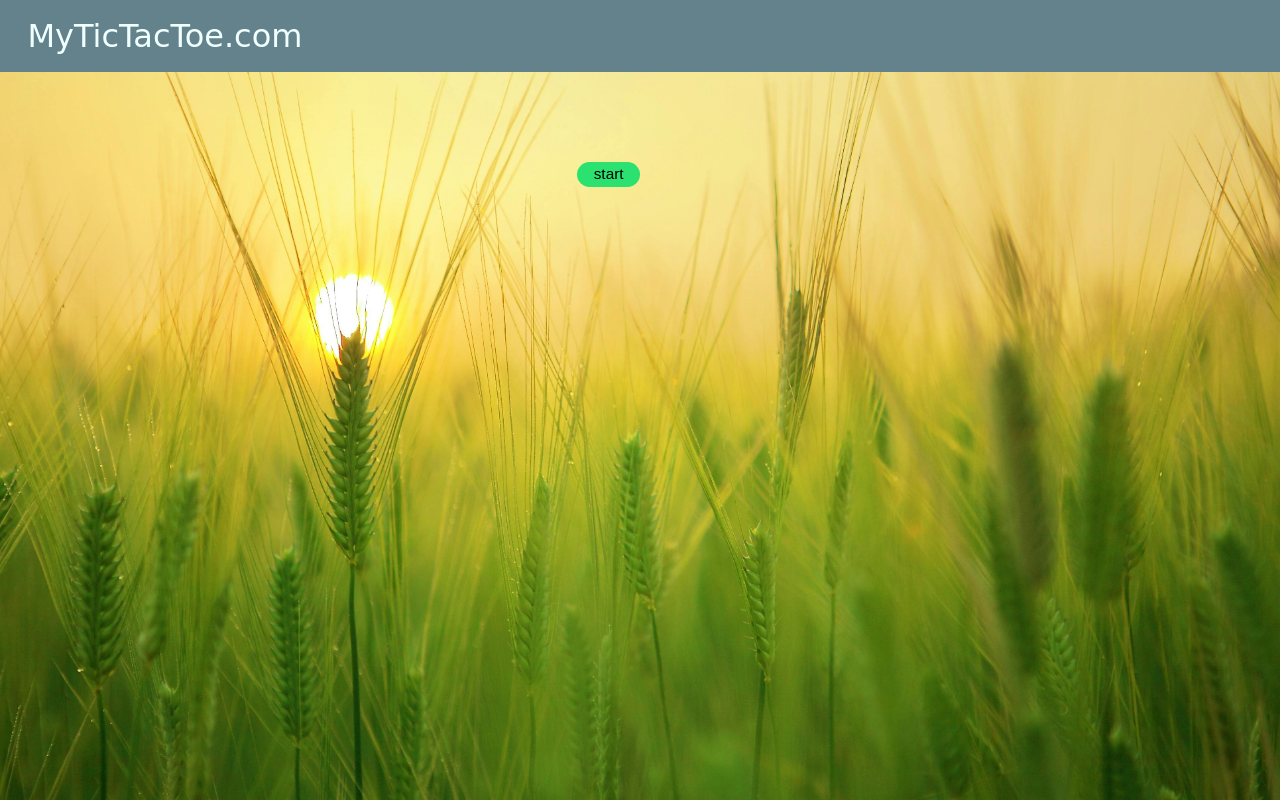
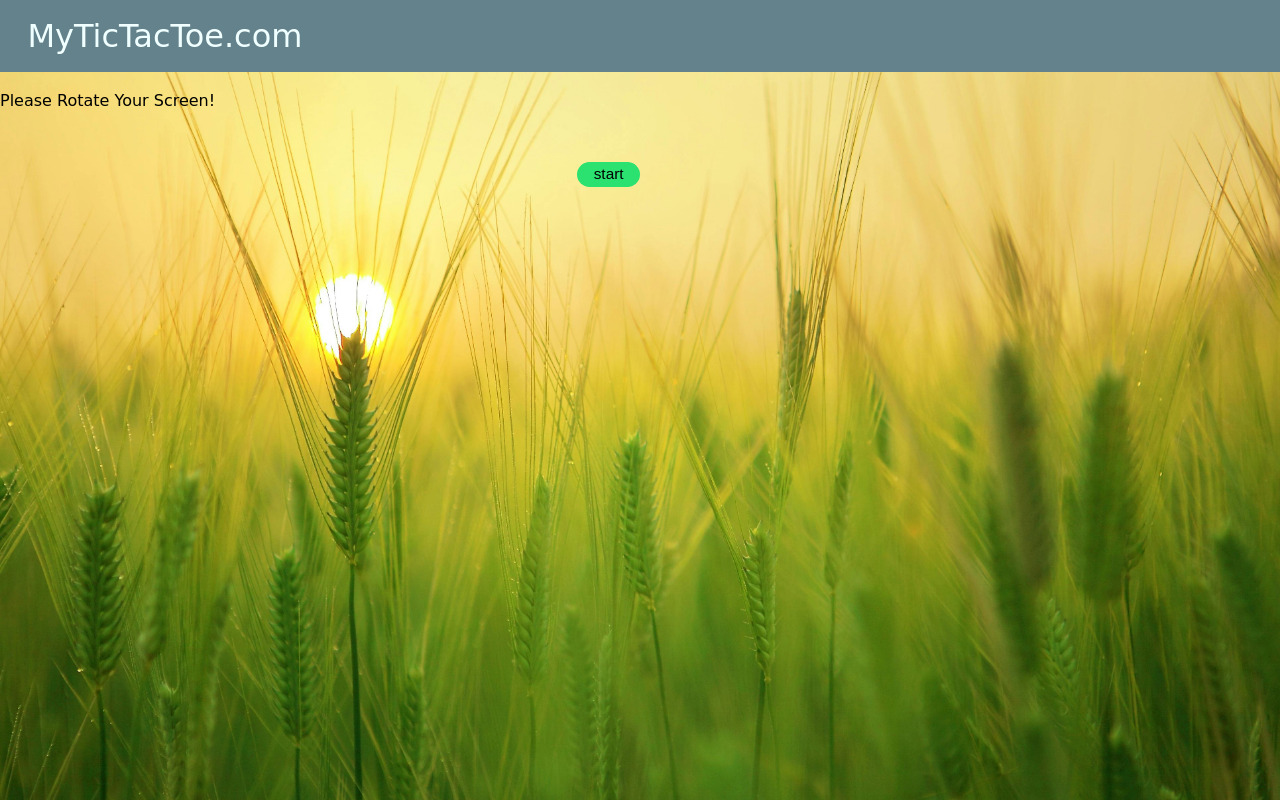
Before and after one commit to sachin-jha7/tic_tac_toe-game, a plain HTML site: page index.html in a window 1280 px wide. Drawn offline with Linux system fonts and the light colour scheme.

Commit message:
Update index.html
Info about when to rotate the Screen

```diff
--- a/index.html
+++ b/index.html
@@ -17,6 +17,10 @@
         </nav>
         <div class="navBtn">
             <button class="playBtn1 change">start</button>
+        </div>
+        <br>
+        <div class="smallScreen">
+            <p>Please Rotate Your Screen!</p>
         </div>
         <div class="container">
             <div class="line"></div>
```
